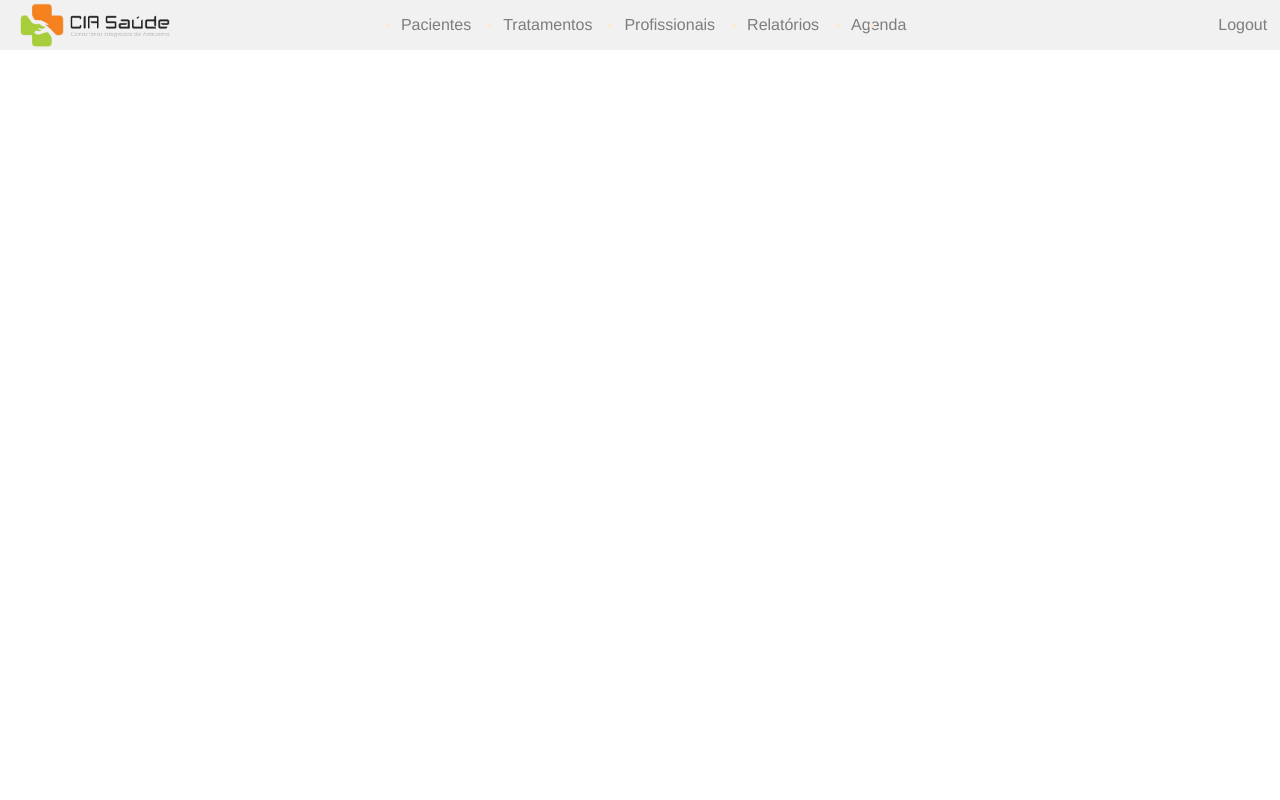
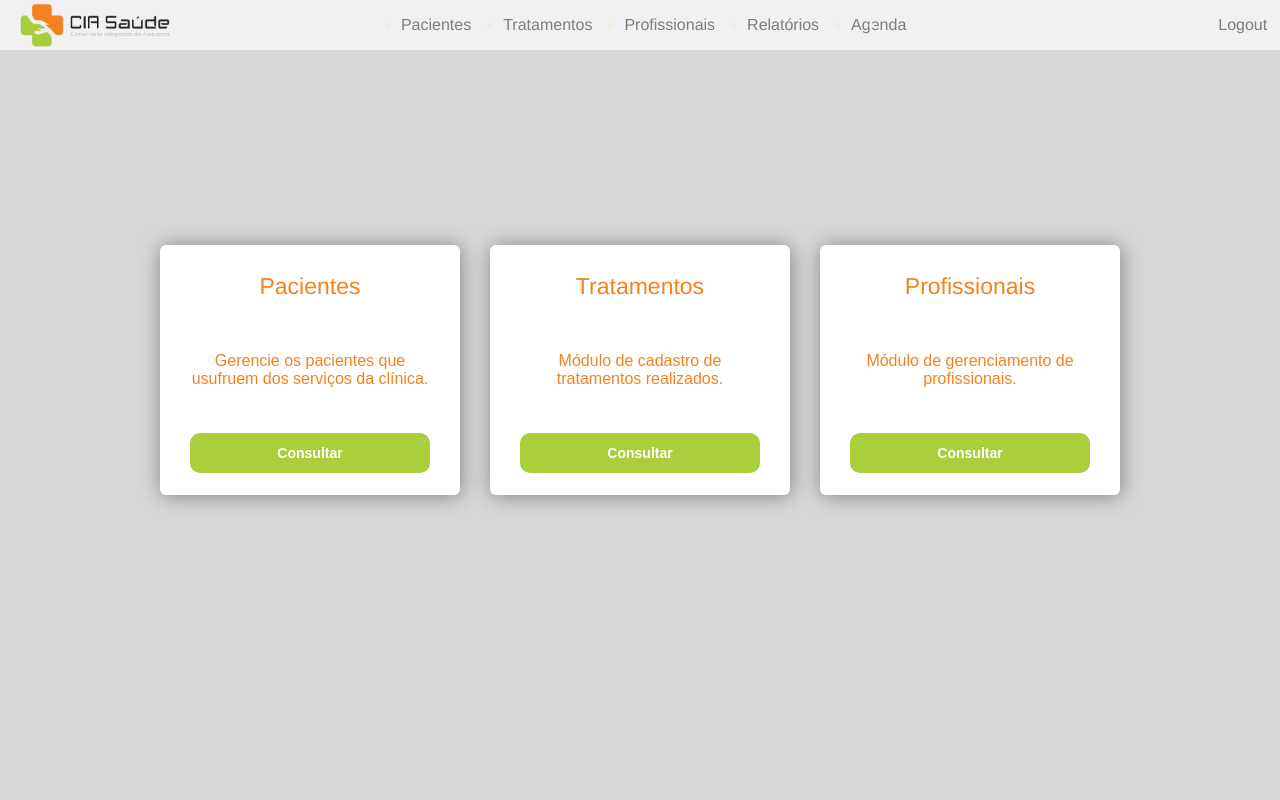
Before and after one commit to Gapela/ciasaude_v2, a Flask app: page /home in a window 1280 px wide. Run offline with Flask 3, Linux system fonts and the light colour scheme.

Commit message:
homepage finalizada

```diff
--- a/frontend/login/static/css/login.css
+++ b/frontend/login/static/css/login.css
@@ -92,6 +92,7 @@ body {
   transition: all linear 160ms;
   cursor: pointer;
   margin: 0 !important;
+  border-radius: 10px;
 }
 
 .btn:hover {
--- a/frontend/navbar/static/css/navbar.css
+++ b/frontend/navbar/static/css/navbar.css
@@ -41,6 +41,7 @@
 
 .container-body {
   margin: 0;
+  background-color: rgb(217, 214, 214);
 }
 
 .itens {
--- /dev/null
+++ b/frontend/page/static/css/home.css
@@ -0,0 +1,86 @@
+.homepage {
+  max-width: 100%;
+  height: 80%;
+
+  display: flex;
+  align-items: center;
+  flex-direction: column;
+  justify-content: center;
+}
+
+.centered-menu {
+  display: grid;
+  grid-template-columns: 1fr 1fr 1fr;
+
+  align-content: center;
+  justify-items: center;
+  gap: 30px;
+}
+
+.card {
+  width: 300px;
+  height: 250px;
+  background-color: rgb(255, 255, 255);
+  display: flex;
+  justify-content: center;
+  align-items: center;
+  box-shadow: 1px 1px 20px 0px rgba(0, 0, 0, 0.4);
+  border-radius: 6px;
+}
+
+.card-title {
+  height: 100%;
+  font-weight: 400;
+  font-family: "Franklin Gothic Medium", "Arial Narrow", Arial, sans-serif;
+  font-size: 23px;
+  color: #f6821f;
+  display: flex;
+  align-items: center;
+}
+
+.card-body {
+  height: 100%;
+  margin: 0 30px;
+  font-family: "Arial", "Arial Narrow", Arial, sans-serif;
+  text-align: center;
+  color: #f6821f;
+  font-size: 16px;
+  display: flex;
+  align-items: center;
+}
+
+.card-button {
+  height: 100%;
+  width: 80%;
+  font-weight: 100;
+  font-family: "Franklin Gothic Medium", "Arial Narrow", Arial, sans-serif;
+  font-size: 16px;
+  display: flex;
+  align-items: center;
+}
+
+.card-position {
+  height: 100%;
+  display: grid;
+  grid-template-rows: 1fr 1fr 1fr;
+  justify-items: center;
+}
+
+.button {
+  width: 100%;
+  height: 40px;
+  background-color: #a9cf3c;
+  color: #fff;
+  font-size: 14px;
+  font-weight: 600;
+  border: none !important;
+  transition: all linear 160ms;
+  cursor: pointer;
+  margin: 0 !important;
+  border-radius: 10px;
+}
+
+.button:hover {
+  transform: scale(1.05);
+  background-color: #a9cf3c;
+}
--- a/frontend/page/templates/homepage.html
+++ b/frontend/page/templates/homepage.html
@@ -1 +1,35 @@
-{% extends "navbar.html" %} {% block content %} {% endblock %}
+{% extends "navbar.html" %} {% block content %}
+<link rel="stylesheet" href="/page/static/css/home.css" />
+<div class="homepage">
+  <div class="centered-menu">
+    <div class="card">
+      <div class="card-position">
+        <div class="card-title">Pacientes</div>
+        <div class="card-body">
+          Gerencie os pacientes que usufruem dos serviços da clínica.
+        </div>
+        <div class="card-button"><button class="button">Consultar</button></div>
+      </div>
+    </div>
+
+    <div class="card">
+      <div class="card-position">
+        <div class="card-title">Tratamentos</div>
+        <div class="card-body">
+          Módulo de cadastro de tratamentos realizados.
+        </div>
+        <div class="card-button"><button class="button">Consultar</button></div>
+      </div>
+    </div>
+
+    <div class="card">
+      <div class="card-position">
+        <div class="card-title">Profissionais</div>
+        <div class="card-body">Módulo de gerenciamento de profissionais.</div>
+        <div class="card-button"><button class="button">Consultar</button></div>
+      </div>
+    </div>
+  </div>
+</div>
+
+{% endblock %}
```
